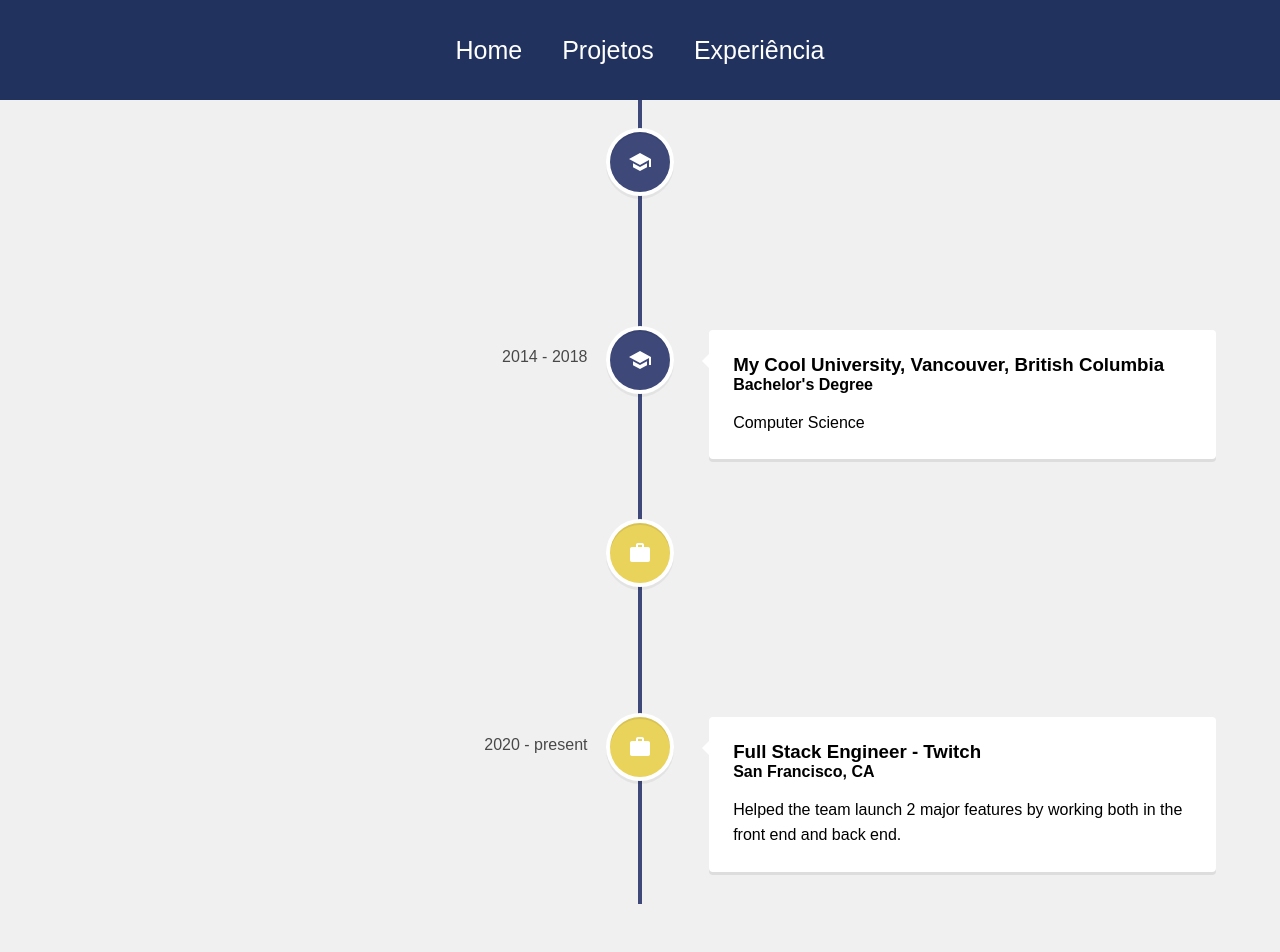
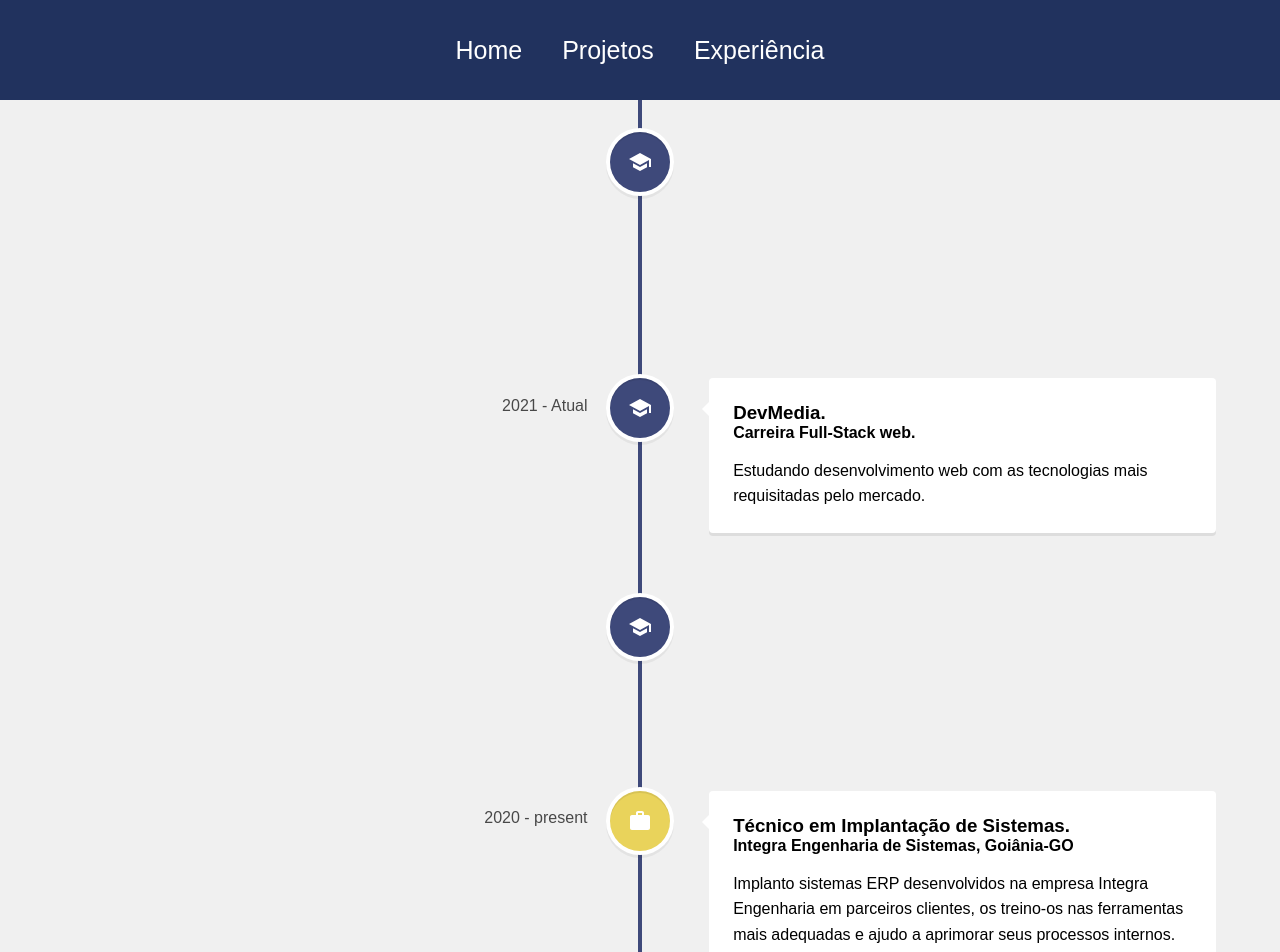
Before and after one commit to bruno-arruda-dev/Bruno-Arruda, a React (Create React App) app: page /experiencia in a window 1280 px wide. Shown: the top 952 px of the page. Built offline with nearby package versions, Linux system fonts and the light colour scheme.

Commit message:
Minhas experiências em desenvolvimento foram introduzidas

```diff
--- a/src/components/Footer.js
+++ b/src/components/Footer.js
@@ -1,6 +1,7 @@
 import React from 'react'
+import LinkedInIcon     from "@material-ui/icons/LinkedIn";
 import GithubIcon       from "@material-ui/icons/GitHub";
-import LinkedInIcon     from "@material-ui/icons/LinkedIn";
+import EmailIcon        from "@material-ui/icons/Email";
 import "../styles/Footer.css";
 
 function Footer() {
@@ -10,9 +11,10 @@ function Footer() {
           <a href="https://www.linkedin.com/in/bruno-arruda-977637210/" target={"_blank"}>
             <LinkedInIcon />
           </a>
-            <a href="https://github.com/BrunoArrm" target="_blank">
+          <a href="https://github.com/BrunoArrm" target="_blank">
               <GithubIcon />
           </a>
+          <EmailIcon />
         </div>
         <div className='agradecimentos'>
           <p>&copy; 2022 Portfólio de Bruno Arruda</p>
--- a/src/pages/Experiencia.js
+++ b/src/pages/Experiencia.js
@@ -13,44 +13,46 @@ function Experiencia() {
       <VerticalTimeline lineColor="#3e497a">
         <VerticalTimelineElement
           className="vertical-timeline-element--education"
-          date="2010 - 2014"
+          date="2020 - Atual"
           iconStyle={{ background: "#3e497a", color: "#fff" }}
           icon={<SchoolIcon />}
         >
           <h3 className="vertical-timeline-element-title">
-            My Random High School, Random Place, Random State
+            Análise e Desenvolvimento de Sistemas.
           </h3>
-          <p> High School Diploma</p>
+          <h4>
+            Tecnólogo, Universidade Paulista, Goiás.
+          </h4>
+          <p> Cursando último período em Análise e Desenvolvimento de Sistemas.</p>
         </VerticalTimelineElement>
         <VerticalTimelineElement
           className="vertical-timeline-element--education"
-          date="2014 - 2018"
+          date="2021 - Atual"
           iconStyle={{ background: "#3e497a", color: "#fff" }}
           icon={<SchoolIcon />}
         >
           <h3 className="vertical-timeline-element-title">
-            My Cool University, Vancouver, British Columbia
+            DevMedia.
           </h3>
-
           <h4 className="vertical-timeline-element-subtitle">
-            Bachelor's Degree
+            Carreira Full-Stack web.
           </h4>
 
-          <p> Computer Science</p>
+          <p>Estudando desenvolvimento web com as tecnologias mais requisitadas pelo mercado.</p>
         </VerticalTimelineElement>
         <VerticalTimelineElement
           className="vertical-timeline-element--work"
-          date="2018 - 2020"
-          iconStyle={{ background: "#e9d35b", color: "#fff" }}
-          icon={<WorkIcon />}
+          date="2022 - Atual"
+          iconStyle={{ background: "#3e497a", color: "#fff" }}
+          icon={<SchoolIcon />}
         >
           <h3 className="vertical-timeline-element-title">
-            Back End Engineer - Google
+            Full-Stack Web.
           </h3>
           <h4 className="vertical-timeline-element-subtitle">
-            San Francisco, CA
+            Imã Learning Place, turma GODEV 2022, Goiânia-GO.
           </h4>
-          <p>Developed the backend infrastructure for 3 projects.</p>
+          <p>Curso ministrado ao vivo com professores, projetos e exercícios.</p>
         </VerticalTimelineElement>
 
         <VerticalTimelineElement
@@ -60,14 +62,13 @@ function Experiencia() {
           icon={<WorkIcon />}
         >
           <h3 className="vertical-timeline-element-title">
-            Full Stack Engineer - Twitch
+            Técnico em Implantação de Sistemas.
           </h3>
           <h4 className="vertical-timeline-element-subtitle">
-            San Francisco, CA
+            Integra Engenharia de Sistemas, Goiânia-GO
           </h4>
           <p>
-            Helped the team launch 2 major features by working both in the front
-            end and back end.
+            Implanto sistemas ERP desenvolvidos na empresa Integra Engenharia em parceiros clientes, os treino-os nas ferramentas mais adequadas e ajudo a aprimorar seus processos internos.
           </p>
         </VerticalTimelineElement>
       </VerticalTimeline>
--- a/src/pages/Home.js
+++ b/src/pages/Home.js
@@ -1,7 +1,7 @@
 import React from "react";
 import LinkedInIcon     from "@material-ui/icons/LinkedIn";
+import GithubIcon       from "@material-ui/icons/GitHub";
 import EmailIcon        from "@material-ui/icons/Email";
-import GithubIcon       from "@material-ui/icons/GitHub";
 import "../styles/Home.css";
 import avatarPortfolio from "../components/assets/avatarPortfolio.png";
 
@@ -36,7 +36,7 @@ export default function Home() {
                     <li className="item">
                         <h2>Back-End</h2>
                         <span>
-                            Node.js.
+                            Node.js, Firebird.
                         </span>
                     </li>
                     <li className="item">
--- a/src/styles/Footer.css
+++ b/src/styles/Footer.css
@@ -15,6 +15,13 @@
   margin: 20px;
   font-size: 70px;
   cursor: pointer;
+  transition-property: transform;
+  transition-duration: 0.5s;
+}
+
+.socialMedia svg:hover {
+  color: #e9d35b;
+  transform: translateY(-10px);
 }
 
 .agradecimentos {
```
